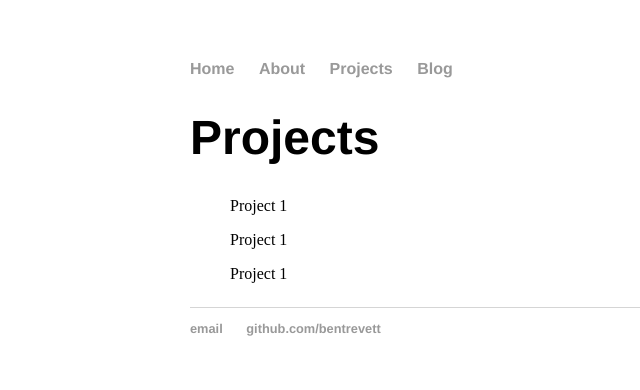
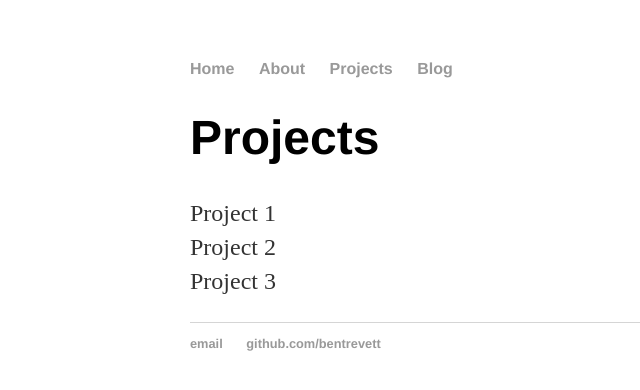
Before and after one commit to bentrevett/bentrevett.github.io, a Jekyll site: the page built from projects/index.html, in a window 1280 px wide. Shown: the top 390 px of the page, without its empty margins (2-642 px from the left). Built offline with Jekyll 4.4.1, drawn with Linux system fonts in a browser that asks for light colours.

Commit message:
Update index.html

```diff
--- a/projects/index.html
+++ b/projects/index.html
@@ -4,7 +4,7 @@ title: Ben Trevett - Projects
 ---
 <h1>Projects</h1>
 	<p>
-	<ul>Project 1</ul>
-	<ul>Project 1</ul>
-	<ul>Project 1</ul>
+	Project 1<br>
+	Project 2<br>
+	Project 3
 	</p>
```
